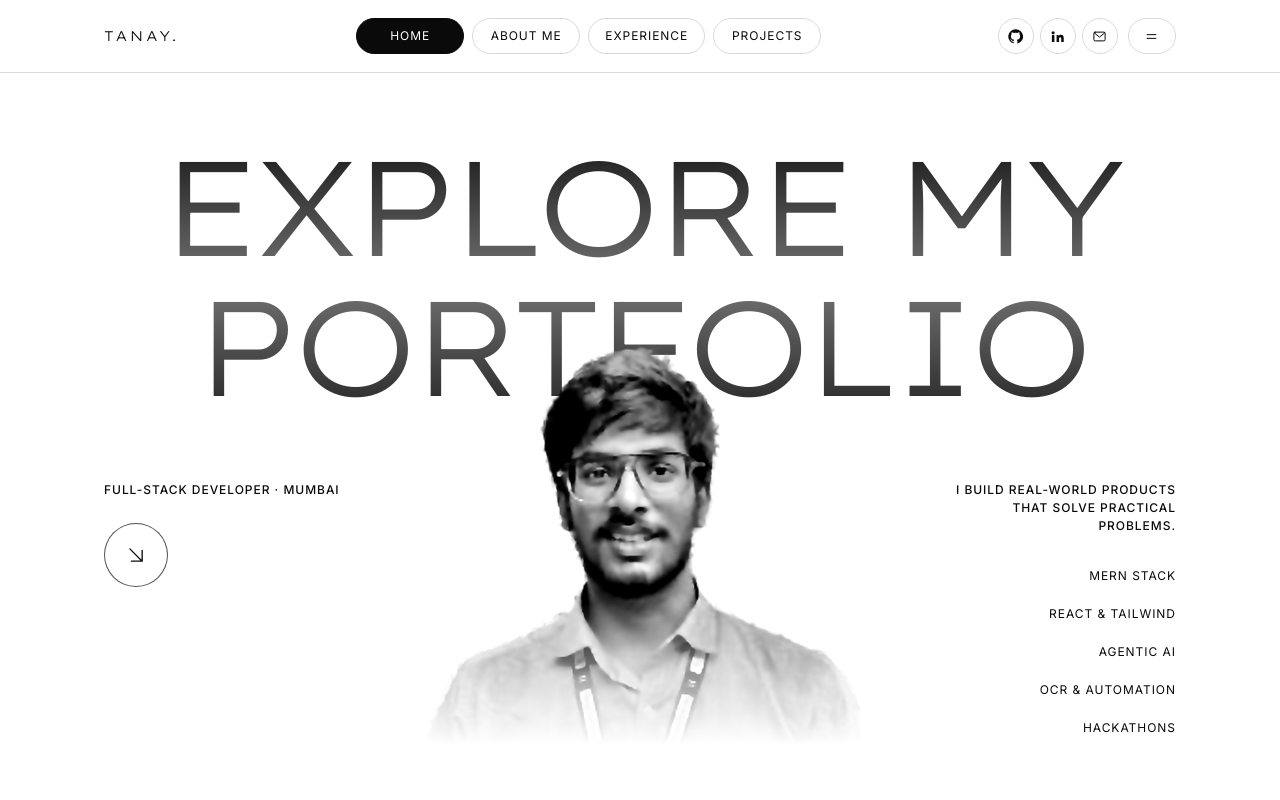
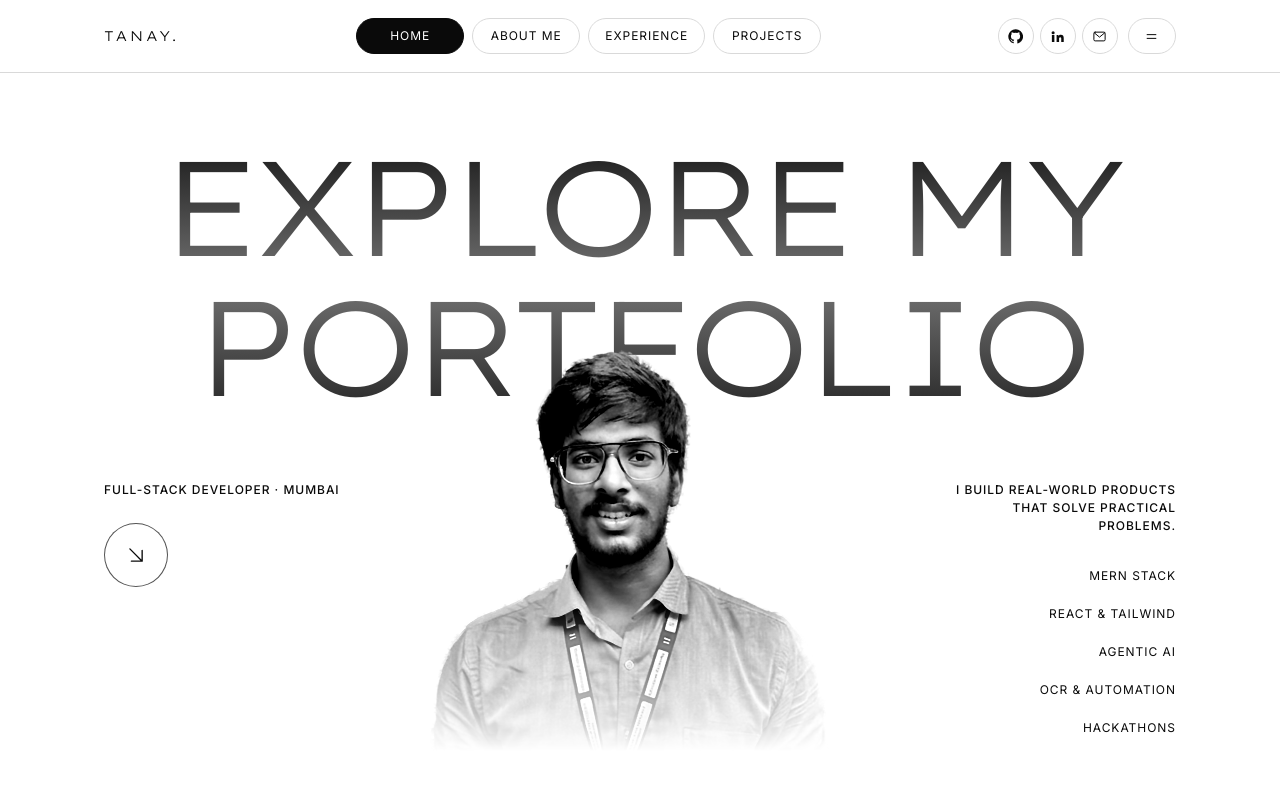
Before and after one commit to tanaygit0530/portfolio, a Next.js app: page / in a window 1280 px wide. Shown: the top 800 px of the page. Built offline with nearby package versions, Linux system fonts and the light colour scheme.

Commit message:
Update hero portrait with sharper photo

```diff
--- a/src/components/Hero.tsx
+++ b/src/components/Hero.tsx
@@ -22,7 +22,7 @@ export function Hero() {
               src={hero.portrait.src}
               alt={hero.portrait.alt}
               width={880}
-              height={829}
+              height={843}
               priority
               sizes="(min-width: 1024px) 440px, 74vw"
               className="h-auto w-full select-none [filter:grayscale(1)_contrast(1.1)] [mask-image:linear-gradient(to_bottom,#000_62%,transparent_96%)]"
```
Also changed, not shown: public/portrait.png.
